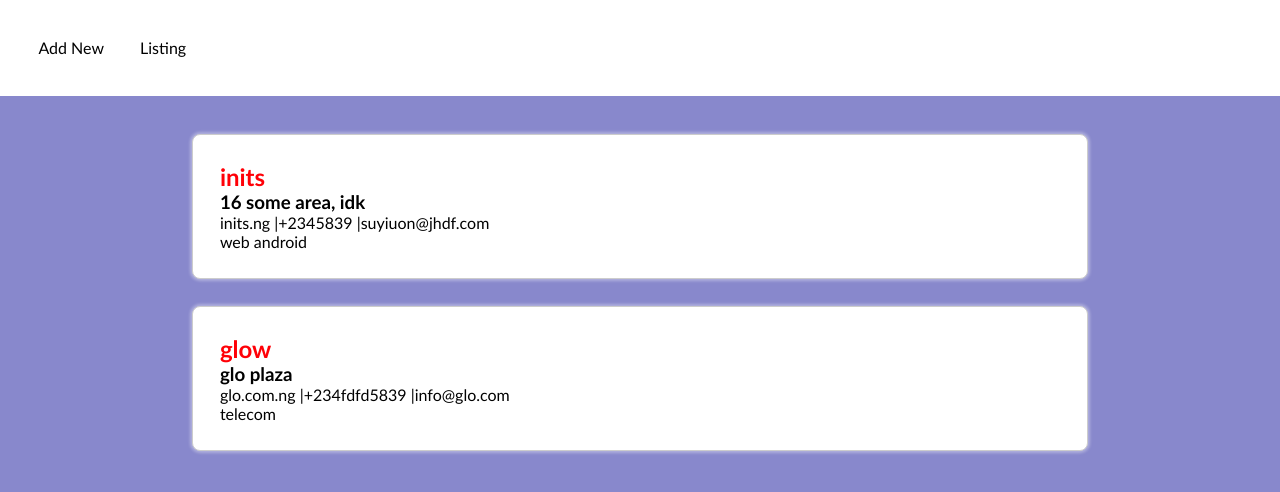
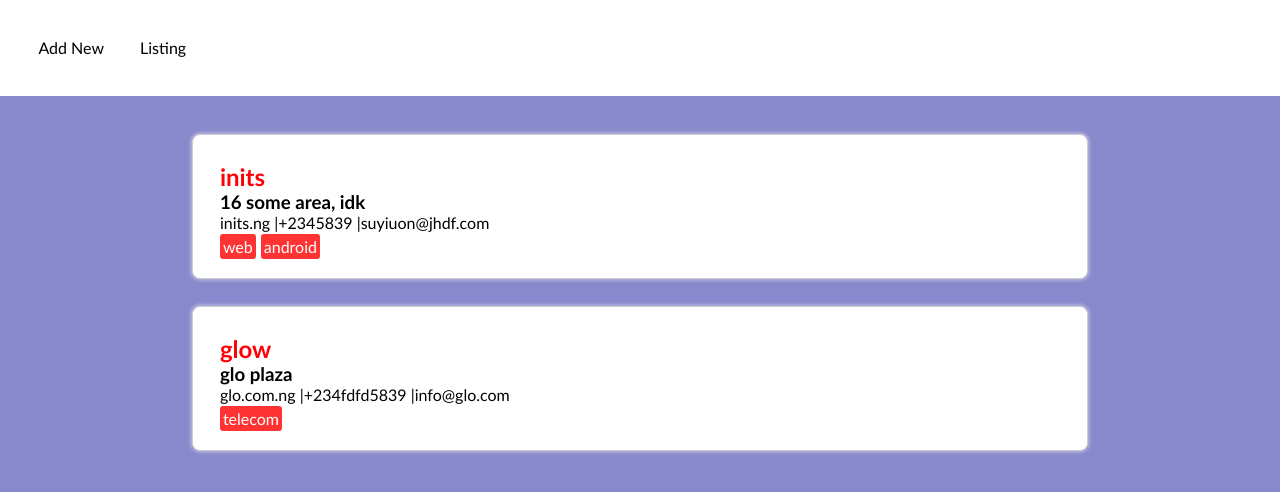
Before and after one commit to majiyd/inits-test, a React (Create React App) app: page / in a window 1280 px wide. Shown: the top 492 px of the page. Built offline with nearby package versions, Linux system fonts and the light colour scheme.

Commit message:
Add category via click

```diff
--- /dev/null
+++ b/src/components/Category/index.js
@@ -0,0 +1,31 @@
+import React from "react";
+import {connect} from 'react-redux'
+import { addCategory } from "../../redux/actions/actionCreators/uiActionCreators";
+
+const mapDispatchToProps = {
+  addCategory
+}
+const Category = ( props) => {
+  const category = props.id
+  const handleAddCategory = () => {
+    props.addCategory(props.id)
+  }
+  return (
+    <span
+      id={category}
+      onClick={handleAddCategory}
+      style={{
+        padding: 3,
+        backgroundColor: "#ff3333",
+        color: "#fff",
+        marginRight: 5,
+        cursor: "pointer",
+        borderRadius: 3
+      }}
+    >
+      {category}
+    </span>
+  );
+};
+
+export default connect(null, mapDispatchToProps)(Category)
--- a/src/components/Listing/index.js
+++ b/src/components/Listing/index.js
@@ -22,7 +22,20 @@
       </p>
       <div>
         {categories.map(category => (
-          <span key={category}> {category} </span>
+          <span key={category} id={category}
+            style={{
+              padding: 3,
+              backgroundColor: "#ff3333",
+              color: "#fff",
+              position: "relative",
+              top: 5,
+              marginRight: 5,
+              cursor: "pointer",
+              borderRadius: 3
+            }}
+          >
+            {category}
+          </span>
         ))}
       </div>
     </div>
--- a/src/redux/actions/actionCreators/uiActionCreators.js
+++ b/src/redux/actions/actionCreators/uiActionCreators.js
@@ -31,12 +31,7 @@
     payload: value
   }
 }
-export const inputListingCategories = (value) => {
-  return {
-    type: actionTypes.INPUT_LISTING_CATEGORIES,
-    payload: value
-  }
-}
+
 export const inputListingPhoneNumber = (value) => {
   return {
     type: actionTypes.INPUT_LISTING_PHONENUMBER,
@@ -69,3 +64,10 @@
     payload: "Listing Added Successfully"
   }
 }
+
+export const addCategory = (category) => {
+  return{
+    type: actionTypes.ADD_CATEGORY,
+    payload: category
+  }
+}
--- a/src/redux/actions/index.js
+++ b/src/redux/actions/index.js
@@ -3,9 +3,9 @@
 export const INPUT_LISTING_NAME = 'INPUT_LISTING_NAME'
 export const INPUT_LISTING_ADDRESS = 'INPUT_LISTING_ADDRESS'
 export const INPUT_LISTING_URL = 'INPUT_LISTING_URL'
-export const INPUT_LISTING_CATEGORIES = 'INPUT_LISTING_CATEGORIES'
 export const INPUT_LISTING_PHONENUMBER = 'INPUT_LISTING_PHONENUMBER'
 export const INPUT_LISTING_EMAIL = 'INPUT_LISTING_EMAIL'
 export const INPUT_LISTING_DESCRIPTION = 'INPUT_LISTING_DESCRIPTION'
 export const ADD_LISTING = "ADD_LISTING"
 export const NOTIFICATION = "NOTIFICATION"
+export const ADD_CATEGORY = "ADD_CATEGORY"
--- a/src/redux/reducer/index.js
+++ b/src/redux/reducer/index.js
@@ -45,16 +45,6 @@
         newListing: {
           ...state.newListing,
           url: action.payload
-        }
-      }
-    }
-
-    case actionTypes.INPUT_LISTING_CATEGORIES: {
-      return{
-        ...state,
-        newListing: {
-          ...state.newListing,
-          categories: [action.payload]
         }
       }
     }
@@ -108,6 +98,25 @@
         notifications: notification
       }
     }
+    case actionTypes.ADD_CATEGORY: {
+      console.log(action.payload)
+      const categories = state.categories.filter(
+        category => (
+          category !== action.payload
+        )
+      )
+      return {
+        ...state,
+        categories: categories,
+        newListing: {
+          ...state.newListing,
+          categories: [
+            ...state.newListing.categories,
+            action.payload
+          ]
+        }
+      }
+    }
     default:
       return state
   }
--- a/src/redux/reducer/initialState.js
+++ b/src/redux/reducer/initialState.js
@@ -9,6 +9,13 @@
     email: "",
   },
   notifications: [ ],
+  categories: [
+    "Web Development",
+    "Android",
+    "Desktop Apps",
+    "Networking",
+    "Telecoms",
+  ],
   listings: [{
     id: 1,
     name: "inits",
--- a/src/views/Admin/index.js
+++ b/src/views/Admin/index.js
@@ -1,7 +1,8 @@
 import React from 'react'
 import {connect} from 'react-redux'
-import {inputListingName, inputListingAddress, inputListingUrl, inputListingCategories, inputListingPhoneNumber, inputListingEmail, inputListingDescription, addListing, notification, clickOnHideAdminPage} from "../../redux/actions/actionCreators/uiActionCreators";
+import {inputListingName, inputListingAddress, inputListingUrl, inputListingPhoneNumber, inputListingEmail, inputListingDescription, addListing, notification, clickOnHideAdminPage} from "../../redux/actions/actionCreators/uiActionCreators";
 import styles from './Admin.module.css'
+import Category from "../../components/Category"
 
 /**
  * create action type
@@ -14,7 +15,8 @@
  */
 const mapStateToProps = state => {
   return{
-    newListing: state.newListing
+    newListing: state.newListing,
+    categories: state.categories
   }
 }
 const mapDispatchToProps = {
@@ -22,14 +24,11 @@
   inputListingAddress,
   inputListingUrl,
   inputListingPhoneNumber,
-  inputListingCategories,
   inputListingEmail,
   inputListingDescription,
   addListing,
   notification,
-  clickOnHideAdminPage
-
-
+  clickOnHideAdminPage,
 }
 const Admin = (props) => {
   const handleListingNameInput = e => {
@@ -50,9 +49,7 @@
   const handleListingEmailInput = e => {
     props.inputListingEmail(e.target.value)
   }
-  const handleListingCategoryInput = e => {
-    props.inputListingCategories(e.target.value)
-  }
+
   const handleSubmit = e => {
     props.addListing(props.newListing)
     props.notification()
@@ -68,7 +65,29 @@
         <input placeholder="website" required onChange={handleListingUrlInput}/>
         <input placeholder="phone Number" required onChange={handleListingPhoneNumberInput}/>
         <input placeholder="email" required onChange={handleListingEmailInput}/>
-        <input placeholder="category" required onChange={handleListingCategoryInput}/>
+        <h2>Categories</h2>
+        <div style={{padding: "3%", margin: "3% 0"}}>
+          {props.newListing.categories.map(category => (
+            <span key={category} id={category}
+              style={{
+                padding: 3,
+                backgroundColor: "#ff3333",
+                color: "#fff",
+                marginRight: 5,
+                cursor: "pointer",
+                borderRadius: 3
+              }}
+            >
+              {category}
+            </span>
+          ))}
+        </div>
+        <h3>Add Categories</h3>
+        <div style={{padding:"3% 0", margin: "1% 0"}}>
+          {props.categories.map(category =>(
+            <Category key={category} category={category} id={category}/>
+          ))}
+        </div>
         <input type="submit" value="Add" className={styles.button} />
       </form>
     </div>
```
